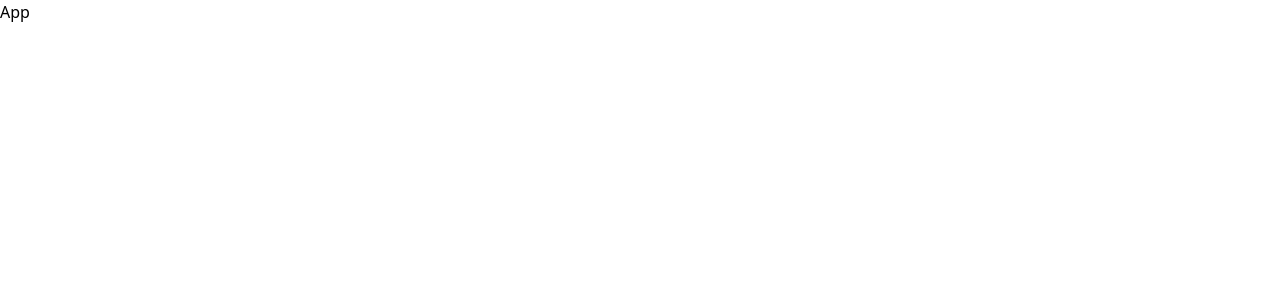
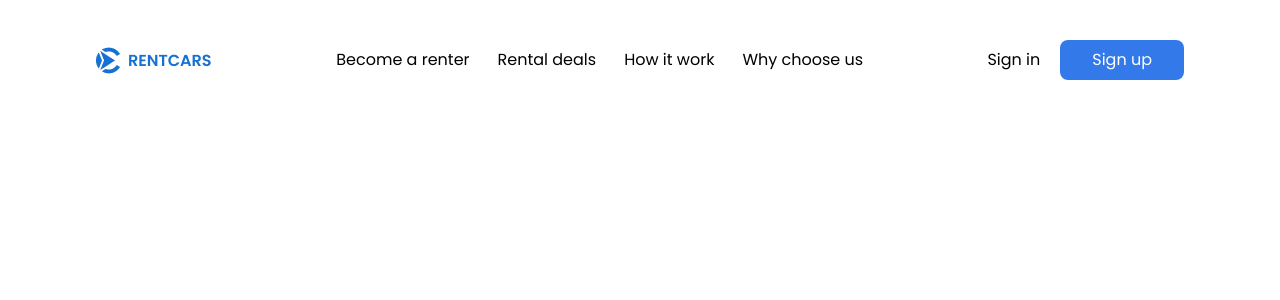
Before and after one commit to eric4477/rent-cars-webapp, a React (Vite) app: page / in a window 1280 px wide. Shown: the top 300 px of the page. Built offline with nearby package versions, Linux system fonts and the light colour scheme.

Commit message:
complete NavBar component

```diff
--- a/src/App.jsx
+++ b/src/App.jsx
@@ -1,7 +1,11 @@
-import "./App.css";
+import NavBar from "./components/NavBar";
 
 function App() {
-  return <div>App</div>;
+  return (
+    <div className="app">
+      <NavBar />
+    </div>
+  );
 }
 
 export default App;
--- /dev/null
+++ b/src/components/NavBar.jsx
@@ -0,0 +1,42 @@
+function NavBar() {
+  return (
+    <nav className="w-[85%] mx-auto py-10 flex items-center justify-between">
+      <div className="logo flex items-center justify-center">
+        <img src="/landing-page/logo.png" alt="logo" />
+      </div>
+      <ul className="links flex items-center gap-7 max-[1100px]:hidden">
+        <li>
+          <a className="hover:text-blue-500" href="#">
+            Become a renter
+          </a>
+        </li>
+        <li>
+          <a className="hover:text-blue-500" href="#">
+            Rental deals
+          </a>
+        </li>
+        <li>
+          <a className="hover:text-blue-500" href="#">
+            How it work
+          </a>
+        </li>
+        <li>
+          <a className="hover:text-blue-500" href="#">
+            Why choose us
+          </a>
+        </li>
+      </ul>
+      <div className="nav-buttons flex items-center gap-5">
+        <button className="hover:text-blue-600">Sign in</button>
+        <button
+          className="px-8 py-2 bg-[#3379e9] rounded-lg text-white text-center
+        transition hover:bg-blue-600"
+        >
+          Sign up
+        </button>
+      </div>
+    </nav>
+  );
+}
+
+export default NavBar;
--- a/src/index.css
+++ b/src/index.css
@@ -1,3 +1,5 @@
+@import url("https://fonts.googleapis.com/css2?family=Poppins:ital,wght@0,100;0,200;0,300;0,400;0,500;0,600;0,700;0,800;0,900;1,100;1,200;1,300;1,400;1,500;1,600;1,700;1,800;1,900&display=swap");
+
 @tailwind base;
 @tailwind components;
 @tailwind utilities;
@@ -8,4 +10,12 @@
     padding: 0;
     box-sizing: border-box;
   }
+
+  #root {
+    max-width: 1800px;
+    margin: 0 auto;
+  }
+  body {
+    @apply font-poppins;
+  }
 }
--- a/tailwind.config.js
+++ b/tailwind.config.js
@@ -2,7 +2,11 @@
 export default {
   content: ["./index.html", "./src/**/*.{js,ts,jsx,tsx}"],
   theme: {
-    extend: {},
+    extend: {
+      fontFamily: {
+        poppins: ["Poppins", "sans-serif"],
+      },
+    },
   },
   plugins: [],
 };
```
Also changed, not shown: src/App.css (deleted).
